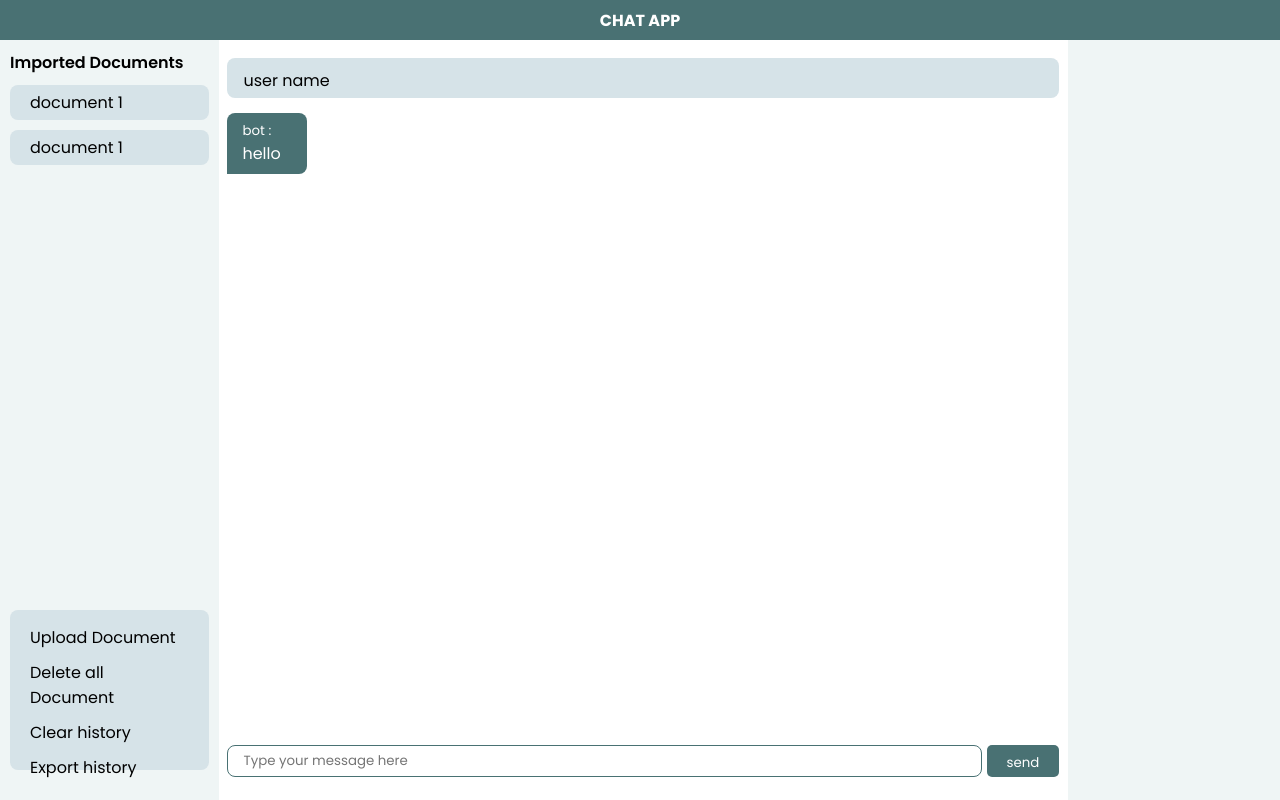
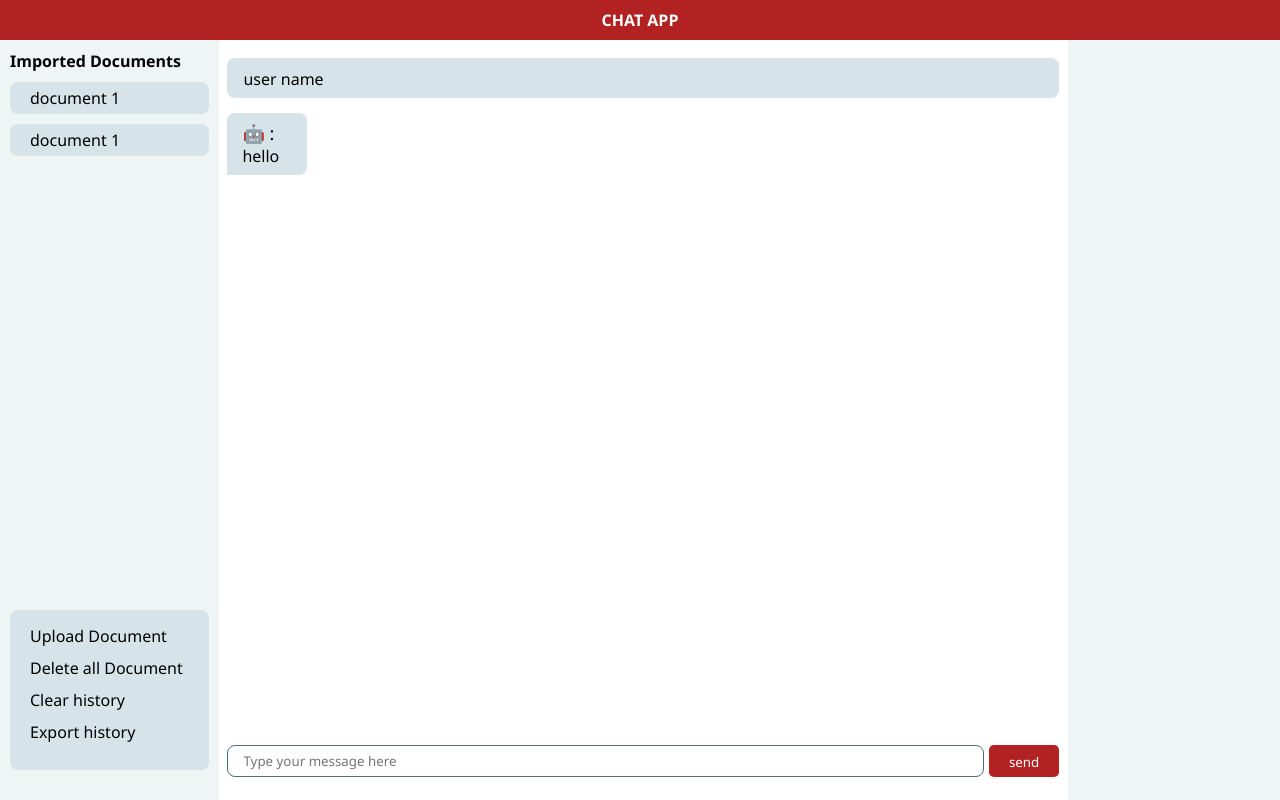
Before and after one commit to im-saikumar/Chat-App-UI, a React (Create React App) app: page / in a window 1280 px wide. Built offline with nearby package versions, Linux system fonts and the light colour scheme.

Commit message:
adding css info and changed icons

```diff
--- a/src/App.css
+++ b/src/App.css
@@ -1,6 +1,6 @@
 * {
   box-sizing: border-box;
-  font-family: "Poppins", sans-serif;
+  font-family:'Segoe UI', Tahoma, Geneva, Verdana, sans-serif;
   font-weight: 400;
   margin: 0;
   padding: 0;
@@ -38,7 +38,7 @@
 }
 
 .bg-primary {
-  background-color: #497173;
+  background-color: #B22222;
 }
 .bg-secondary {
   background-color: #eff5f5;
--- a/src/components/ChatComponent.jsx
+++ b/src/components/ChatComponent.jsx
@@ -51,7 +51,7 @@ const ChatComponent = () => {
         }}
       >
         <div
-          className={`font-white ${bot ? "bg-primary" : "bg-card font-black"}`}
+          className={`font-white ${bot ? "bg-card font-black" : "bg-card font-black"}`}
           style={{
             // flex:1,
             minHeight: "5vh",
@@ -62,8 +62,8 @@ const ChatComponent = () => {
             margin: "5px 0",
           }}
         >
-          <p style={{ margin: 0, fontSize: "smaller" }}>
-            {bot ? "bot" : "me"} :
+          <p style={{ margin: 0, fontSize: "large" }}>
+            {bot ? "🤖" : "🕴"} :
           </p>
           <p style={{ margin: 0 }}>{msg.message}</p>
         </div>
```
Also changed, not shown: 1 other file (tests, documents, lock files or other folders).
